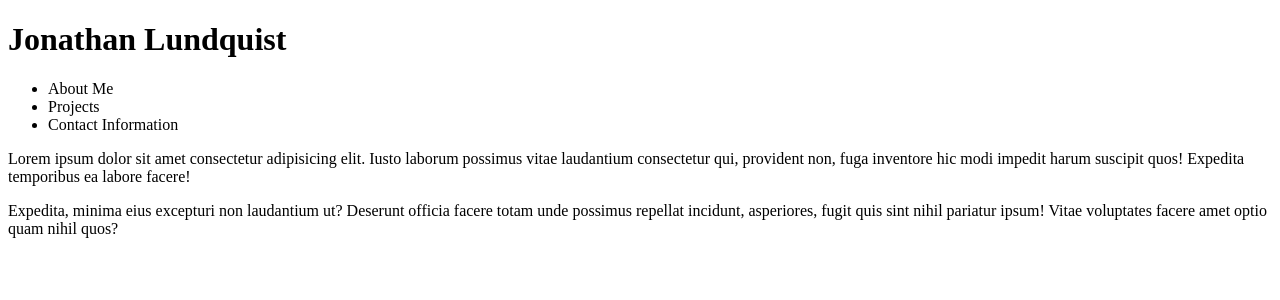
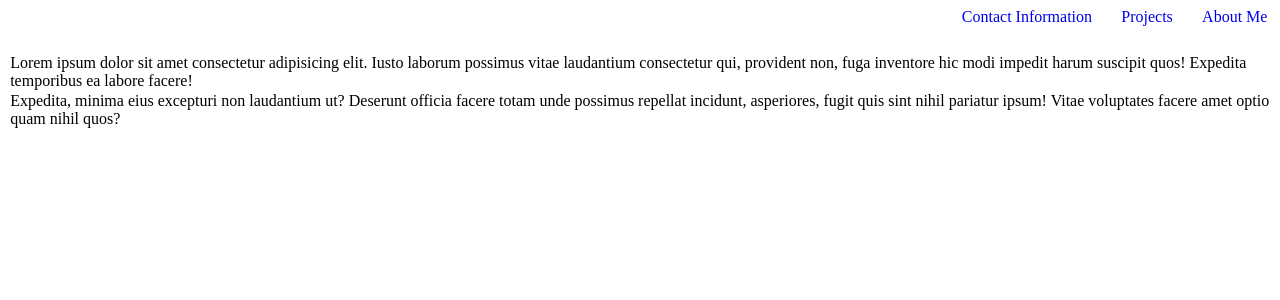
Before and after one commit to JonathanLundquist/JonathanLundquist.io, a PHP site: page / in a window 1280 px wide. Shown: the top 300 px of the page. Run offline with PHP 8.4, Linux system fonts and the light colour scheme.

Commit message:
Added CSS, Fixed Link Styles

```diff
--- a/index.html
+++ b/index.html
@@ -4,15 +4,14 @@
     <title>Jonathan Lundquist's Page</title>
     <meta charset="UTF-8">
     <meta name="viewport" content="width=device-width, initial-scale=1.0">
-    <link rel="styleshhet" href="style.css">
+    <link rel="stylesheet" type="text/css" href="style.css">
 </head>
 <body>
     <div id="headArea">
-    <h1>Jonathan Lundquist</h1>
     <ul>
-        <li>About Me</li>
-        <li>Projects</li>
-        <li>Contact Information</li>
+        <a href="#"><li>About Me</li></a>
+        <a href="#"><li>Projects</li></a>
+        <a href="#"><li>Contact Information</li></a>
     </ul>
     </div>
     <div id="mainArea">
--- a/style.css
+++ b/style.css
@@ -1,5 +1,19 @@
+*{
+    margin:.2%;
+}
+
+#headArea {
+    padding-bottom:2%;
+}
 
 #headArea li {
     display:inline;
-    float:left;
+    float:right;
+    padding-left: 2%;
 }
+
+#headArea li a:link, a:visited, a:hover, a:active {
+    color:black;
+    list-style: none;
+    text-decoration: none;
+}
```
